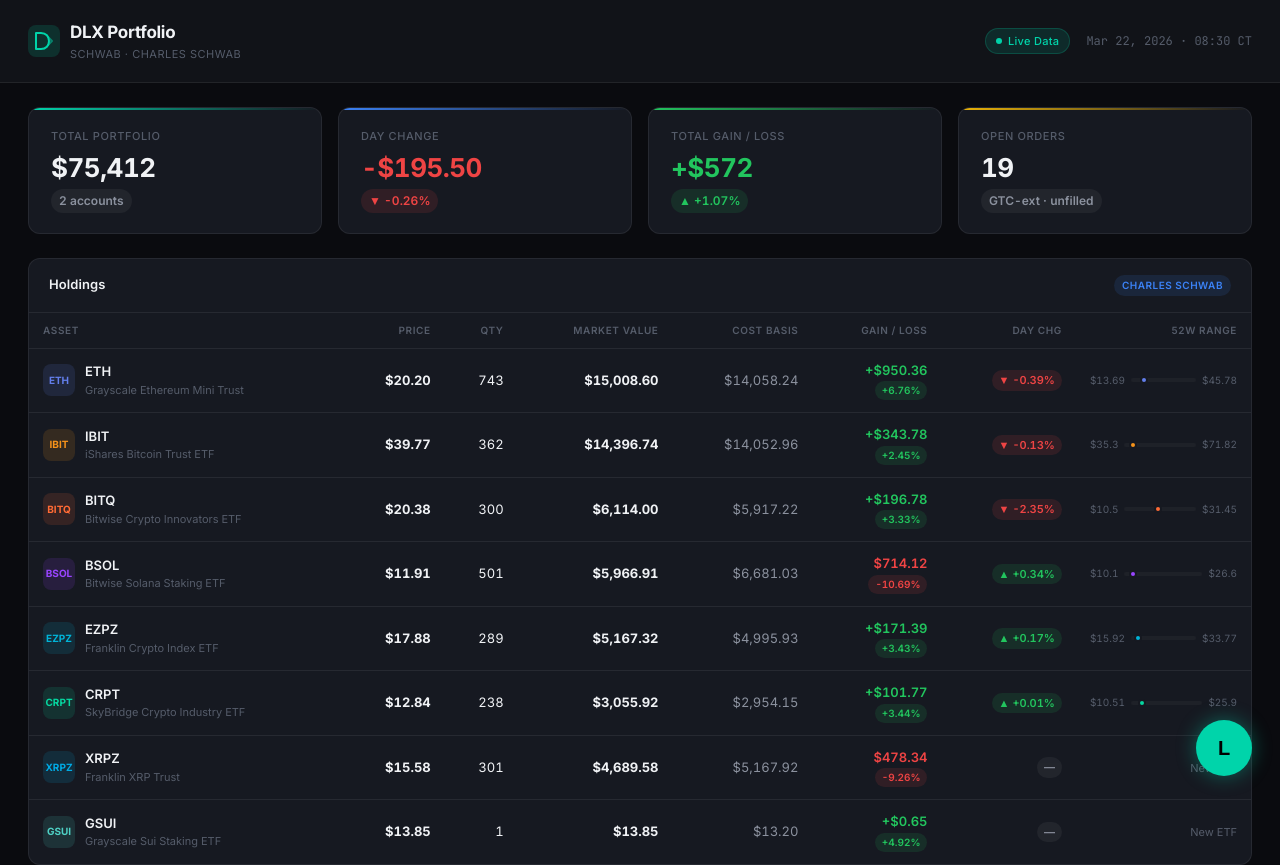
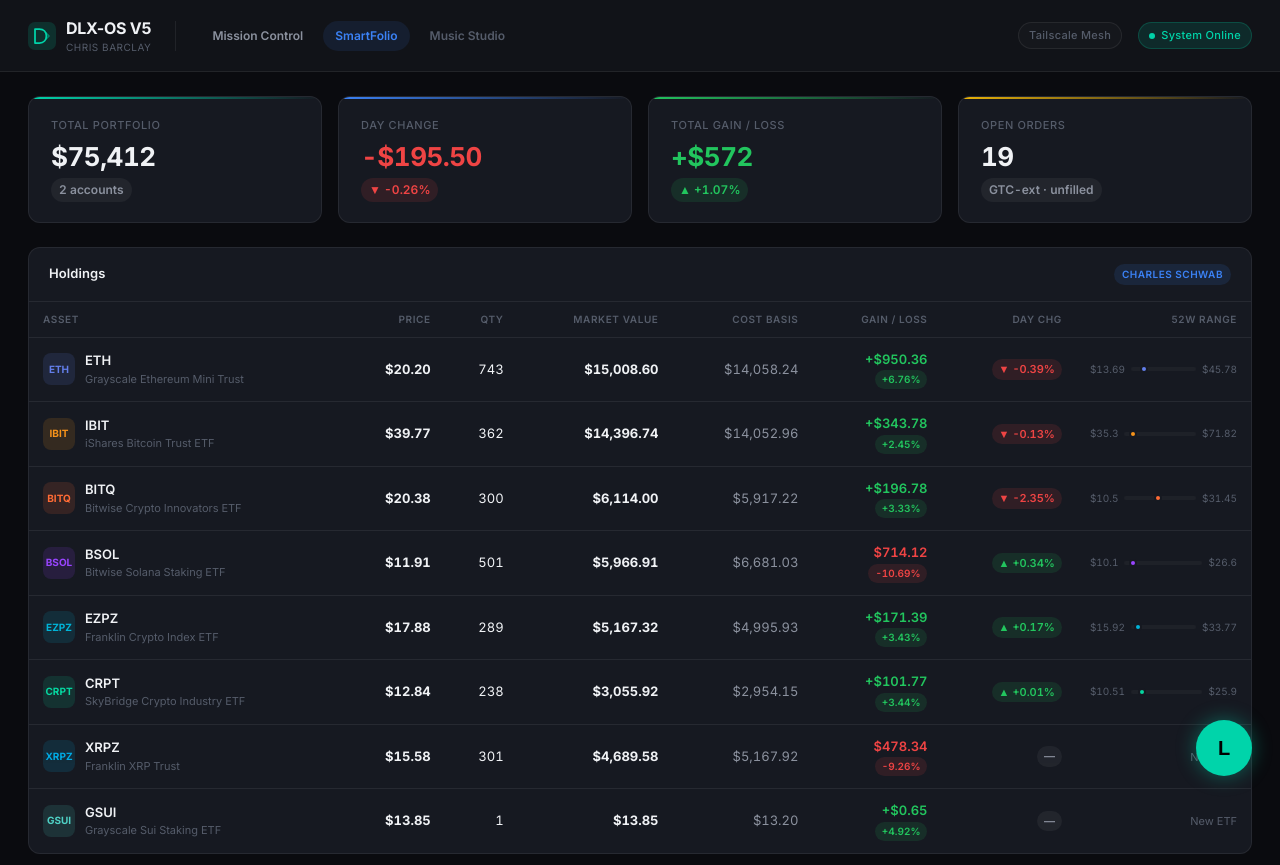
Before and after one commit to Dunker007/dlx-os-v5, a Next.js app: page /portfolio in a window 1280 px wide. Shown: the top 865 px of the page. Built offline with nearby package versions, Linux system fonts and the light colour scheme.

Commit message:
Final Foundation Sync: Extracted Universal Navbar & Stripped Module Headers

```diff
--- a/src/app/layout.tsx
+++ b/src/app/layout.tsx
@@ -17,6 +17,7 @@
 };
 
 import LuxChat from "../components/LuxChat";
+import Navbar from "../components/Navbar";
 
 export default function RootLayout({
   children,
@@ -30,6 +31,7 @@
         <link rel="preconnect" href="https://fonts.gstatic.com" crossOrigin="anonymous" />
       </head>
       <body>
+        <Navbar />
         {children}
         <LuxChat />
       </body>
--- a/src/app/portfolio/page.tsx
+++ b/src/app/portfolio/page.tsx
@@ -79,27 +79,6 @@
 
   return (
     <>
-      <header className="header">
-        <div className="logo">
-          <svg viewBox="0 0 32 32" fill="none" aria-label="DLX Studios">
-            <rect width="32" height="32" rx="8" fill="#00d4aa" fillOpacity="0.15"/>
-            <path d="M8 8h5c5 0 8 3.5 8 8s-3 8-8 8H8V8z" fill="none" stroke="#00d4aa" strokeWidth="2" strokeLinecap="round" strokeLinejoin="round"/>
-            <path d="M20 12l4 4-4 4" stroke="#00d4aa" strokeWidth="2" strokeLinecap="round" strokeLinejoin="round" opacity="0.5"/>
-          </svg>
-          <div>
-            <div className="logo-text">DLX Portfolio</div>
-            <div className="logo-sub">Schwab · Charles Schwab</div>
-          </div>
-        </div>
-        <div className="header-right">
-          <div className="live-badge">
-            <div className="live-dot"></div>
-            Live Data
-          </div>
-          <div className="timestamp">Mar 22, 2026 · 08:30 CT</div>
-        </div>
-      </header>
-
       <main className="main">
         <div className="kpi-row">
           <div className="kpi-card teal">
--- /dev/null
+++ b/src/components/Navbar.tsx
@@ -0,0 +1,71 @@
+"use client";
+
+import Link from "next/link";
+import { usePathname } from "next/navigation";
+
+export default function Navbar() {
+  const pathname = usePathname();
+
+  // Don't render the global navbar on the root redirect or specific landing pages if needed
+  if (pathname === "/") return null;
+
+  return (
+    <header className="header" style={{
+      display: "flex", alignItems: "center", justifyContent: "space-between",
+      padding: "16px 28px", borderBottom: "1px solid var(--border)",
+      background: "var(--bg-surface)", position: "sticky", top: 0, zIndex: 100,
+      backdropFilter: "blur(12px)"
+    }}>
+      <div style={{ display: "flex", alignItems: "center", gap: "24px" }}>
+        <Link href="/mission-control" style={{ display: "flex", alignItems: "center", gap: "10px", textDecoration: "none" }}>
+          <svg viewBox="0 0 32 32" fill="none" aria-label="DLX Studios" style={{ width: "28px", height: "28px" }}>
+            <rect width="32" height="32" rx="8" fill="#00d4aa" fillOpacity="0.15"/>
+            <path d="M8 8h5c5 0 8 3.5 8 8s-3 8-8 8H8V8z" fill="none" stroke="#00d4aa" strokeWidth="2" strokeLinecap="round" strokeLinejoin="round"/>
+            <path d="M20 12l4 4-4 4" stroke="#00d4aa" strokeWidth="2" strokeLinecap="round" strokeLinejoin="round" opacity="0.5"/>
+          </svg>
+          <div>
+            <div className="logo-text" style={{ fontSize: "16px", fontWeight: "700", letterSpacing: "-0.3px", color: "var(--text-primary)" }}>DLX-OS V5</div>
+            <div className="logo-sub" style={{ fontSize: "10px", color: "var(--text-muted)", letterSpacing: "0.5px", textTransform: "uppercase" }}>Chris Barclay</div>
+          </div>
+        </Link>
+
+        {/* Breadcrumb / Navigation Pills */}
+        <div style={{ display: "flex", alignItems: "center", gap: "8px", borderLeft: "1px solid var(--border)", paddingLeft: "24px" }}>
+          <Link href="/mission-control" style={{
+            fontSize: "12px", fontWeight: "600", padding: "6px 12px", borderRadius: "20px", textDecoration: "none",
+            color: pathname === "/mission-control" ? "var(--accent-teal)" : "var(--text-secondary)",
+            background: pathname === "/mission-control" ? "rgba(0, 212, 170, 0.1)" : "transparent",
+            transition: "all 0.2s"
+          }}>
+            Mission Control
+          </Link>
+          <Link href="/portfolio" style={{
+            fontSize: "12px", fontWeight: "600", padding: "6px 12px", borderRadius: "20px", textDecoration: "none",
+            color: pathname === "/portfolio" ? "var(--accent-blue)" : "var(--text-secondary)",
+            background: pathname === "/portfolio" ? "rgba(59, 130, 246, 0.1)" : "transparent",
+            transition: "all 0.2s"
+          }}>
+            SmartFolio
+          </Link>
+          <div style={{
+            fontSize: "12px", fontWeight: "600", padding: "6px 12px", borderRadius: "20px", textDecoration: "none", cursor: "not-allowed",
+            color: pathname.includes("/music") ? "var(--accent-purple)" : "var(--text-muted)",
+            background: pathname.includes("/music") ? "rgba(139, 92, 246, 0.1)" : "transparent",
+          }}>
+             Music Studio
+          </div>
+        </div>
+      </div>
+
+      <div className="header-right">
+        <div className="live-badge" style={{ borderColor: 'var(--border)', backgroundColor: 'rgba(255,255,255,0.02)', color: 'var(--text-muted)' }}>
+          Tailscale Mesh
+        </div>
+        <div className="live-badge" style={{ borderColor: 'rgba(0,212,170,0.2)', backgroundColor: 'var(--accent-teal-dim)', color: 'var(--accent-teal)' }}>
+          <div className="live-dot" style={{ background: "var(--accent-teal)" }}></div>
+          System Online
+        </div>
+      </div>
+    </header>
+  );
+}
```
Also changed, not shown: src/app/mission-control/page.tsx (+0 -19 lines).
